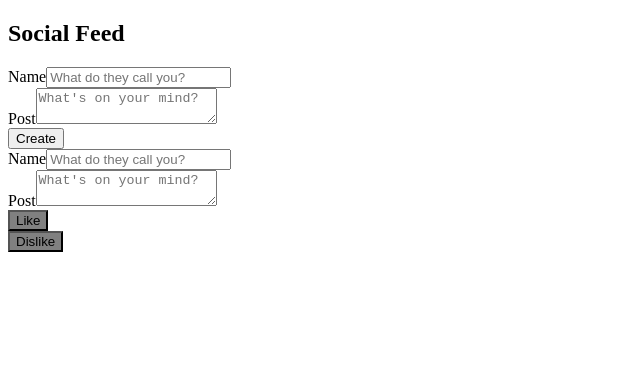
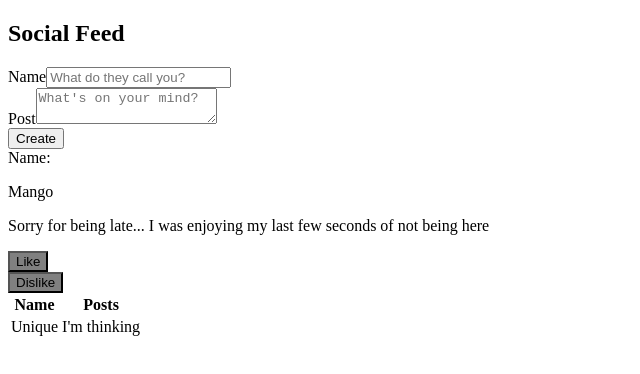
Before and after one commit to Lizethkm/Social-Feed-Project, a React (Create React App) app: page / in a window 1280 px wide. Shown: the top 374 px of the page, without its empty margins (0-640 px from the left). Built offline with nearby package versions, Linux system fonts and the light colour scheme.

Commit message:
Created Table for DisplayPosts + Instantiated DisplayPosts in App File

```diff
--- a/src/App.js
+++ b/src/App.js
@@ -20,10 +20,11 @@ function App() {
     <div>
       <h2>Social Feed</h2>
       <div>
+
         <CreatePost addNewPostEntryProperty={addNewPostEntry}/>
         <Posts/>
-        <CustomButtons message= "Like" />
-        <DisplayPosts />
+        <CustomButtons />
+        <DisplayPosts parentPostsEntries= {postsEntries}/>
 
       </div>
     </div>
--- a/src/Components/CreatePost/CreatePost.jsx
+++ b/src/Components/CreatePost/CreatePost.jsx
@@ -32,7 +32,6 @@ const CreatePost = (props) => {
             </div>
             <button type="submit" className="btn btn-priamry">Create</button>
         </form>
-
      );
 }
 
--- a/src/Components/CustomButtons/CustomButtons.jsx
+++ b/src/Components/CustomButtons/CustomButtons.jsx
@@ -32,7 +32,7 @@ const CustomButtons = (props) => {
     return (
         <div>
             <div>
-                <button className = {likeButton} type="button" onClick= {handClick}>{props.message}</button>
+                <button className = {likeButton} type="button" onClick= {handClick}>Like</button>
             </div>
             <div>
                 <button className = {dislikeButton} type="button" onClick= {dislikeHandClick}>Dislike</button>
--- a/src/Components/DisplayPosts/DisplayPosts.jsx
+++ b/src/Components/DisplayPosts/DisplayPosts.jsx
@@ -1,15 +1,40 @@
-import { useState } from "react";
-import Posts from "../PostFolder/Posts";
-
+// import { useEffect, useState } from "react";
+// import Posts from "../PostFolder/Posts";
+// import CreatePost from "../CreatePost/CreatePost";
 
 
 
 
 const DisplayPosts = (props) => {
+
+
+
+
     return (
-        <div>
 
-        </div>
+        <form className= "form-grid">
+            <table>
+                <thead>
+                <tr>
+                    <th>Name</th>
+                    <th>Posts</th>
+                </tr>
+                </thead>
+                <tbody>
+                {props.parentPostsEntries.map((postEntry) => {
+                    return (
+                    <tr>
+                        <td>{postEntry.name}</td>
+                        <td>{postEntry.post}</td>
+                    </tr>
+                    )
+                })}
+                </tbody>
+            </table>
+        </form>
+
+
+
     );
 }
 
--- a/src/Components/PostFolder/Posts.jsx
+++ b/src/Components/PostFolder/Posts.jsx
@@ -1,19 +1,17 @@
 
+// this posts are already created so I don't need a form here
 
+import CustomButtons from "../CustomButtons/CustomButtons";
 
 const Posts = (props) => {
 
     return (
         <form>
             <div>
-                <label>Name</label>
-                <input type='text' placeholder="What do they call you?"></input>
+                <label>Name:</label>
+                <p>Mango</p>
+                <p>Sorry for being late... I was enjoying my last few seconds of not being here</p>
             </div>
-            <div>
-                <label>Post</label>
-                <textarea name="Post" placeholder = "What's on your mind?"></textarea>
-            </div>
-
         </form>
       );
 }
```
